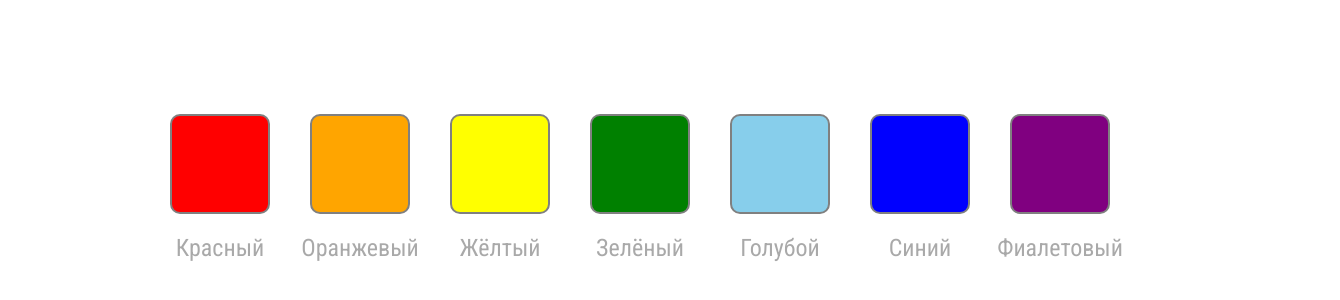
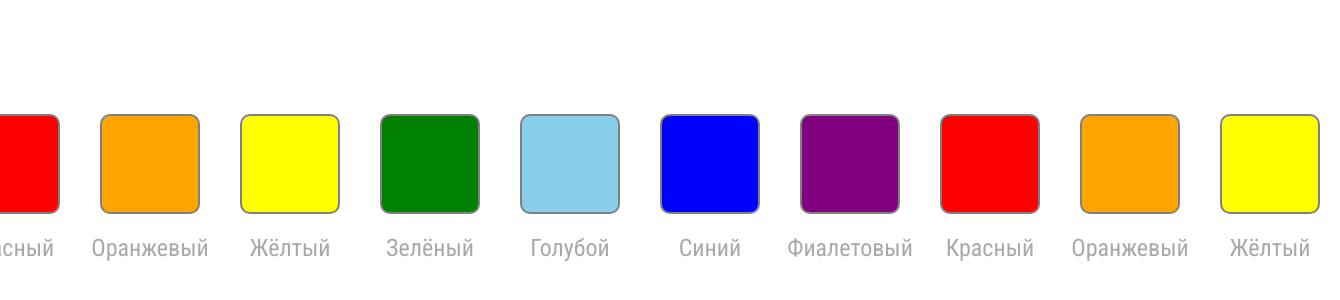
Before and after one commit to PavelPetyakin/LearningReact, a React app: page / in a window 1280 px wide. Shown: the part 222-522 px from the top of the page, 1340 px wide, since content can reach past the window. Built offline with nearby package versions, Linux system fonts and the light colour scheme; what typesafe-actions would draw is missing.

Commit message:
refactor(WelcomePage):  added array

```diff
--- a/src/pages/welcomePage/welcomePage.tsx
+++ b/src/pages/welcomePage/welcomePage.tsx
@@ -1,7 +1,31 @@
 import React from "react";
 import s from "./style.scss";
 
+const array = [
+  {
+    color: "red",
+    text: "Красный"
+  },
+  {
+    color: "orange",
+    text: "Оранжевый"
+  },
+  {
+    color: "yellow",
+    text: "Жёлтый"
+  },
+]
+
 export function WelcomePage() {
+  const rec2 = array.map((el,index) => {
+    return (
+      <div key={index} className={s.box}>
+        <div className={s[el.color]}/>
+        <div className={s.text}>{el.text}</div>
+      </div>
+    )
+  })
+
   const rec = (
     <>
       <div className={s.box}>
@@ -38,6 +62,7 @@ export function WelcomePage() {
   return (
     <div className={s.container}>
       {rec}
+      {rec2}
     </div>
   );
 }
```
